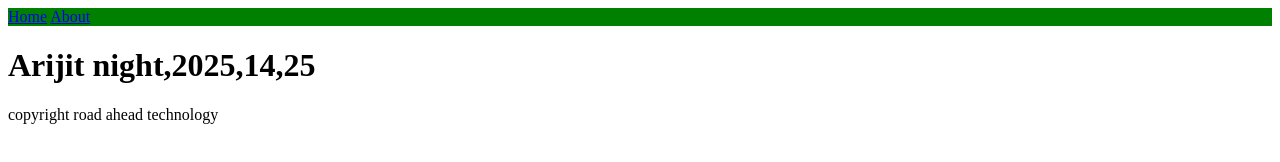
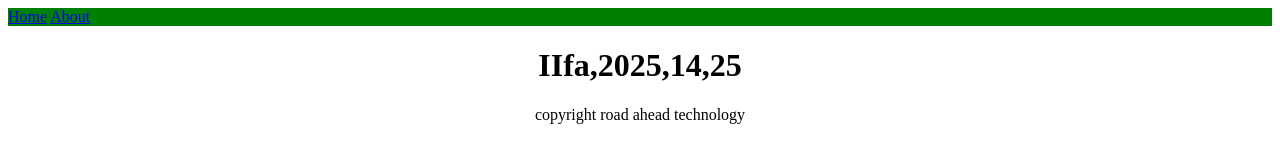
Before and after one commit to M9-BIT/webScrape, a plain HTML site: page index.html in a window 1280 px wide. Drawn offline with Linux system fonts and the light colour scheme.

Commit message:
Update index.html

```diff
--- a/index.html
+++ b/index.html
@@ -9,7 +9,7 @@
     <a href="#">Home</a>
     <a href="#">About</a>
 </nav>
-<h1 style="text-align:centre" id="events">Arijit night,2025,14,25</h1>
-<p style="text-align:centre">copyright road ahead technology</p>
+<h1 style="text-align:center" id="events">IIfa,2025,14,25</h1>
+<p style="text-align:center">copyright road ahead technology</p>
 </body>
 </html>
```
